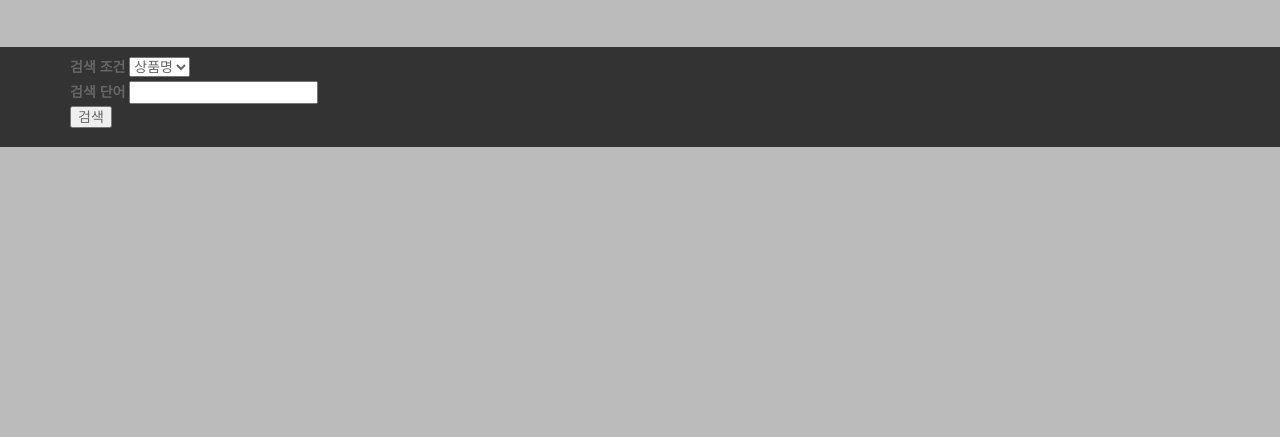
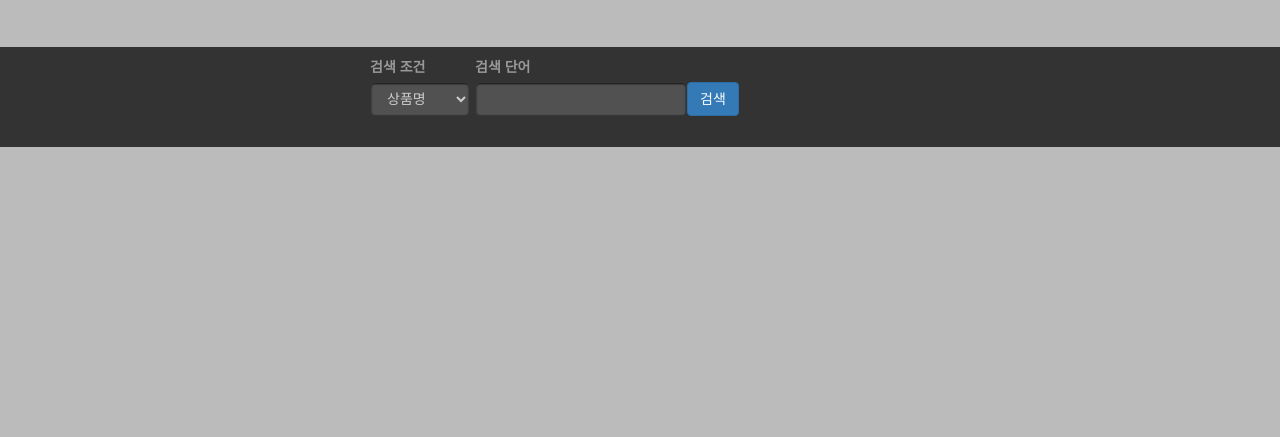
Before and after one commit to kcs1580/fridaypj1, a plain HTML site: page WebContent/item.html in a window 1280 px wide. Shown: the part 363-800 px from the top of the page. Drawn offline with nearby package versions, Linux system fonts and the light colour scheme.

Commit message:
add search-bar

```diff
--- a/WebContent/css/style.css
+++ b/WebContent/css/style.css
@@ -138,10 +138,25 @@ body{
 	padding-bottom: 10px;
 }
 .search-bar .container{
-	color: #666666;
-	display: block;
-	position: absolute;
-    left: 50%;
-    transform: translatex(-50%);
-    line-height: 120%;
+	color: #999999;
 }
+
+.form-group{
+	float: left;
+	display: inline-block;
+}
+
+.dark-bg .form-control{
+	background-color: rgba(255, 255, 255, 0.15);
+	border-color: #353535;
+	box-shadow: inset 0 1px 2px rgba(0, 0, 0, 0.8);
+	color: #CCCCCC;
+	vertical-align: middle;
+	border-radius: 5px;
+	position: relative;
+	margin-right: 5px;
+}
+
+.key-form{
+	width: 100px;
+}
--- a/WebContent/item.html
+++ b/WebContent/item.html
@@ -101,19 +101,23 @@
 
 	<div class="search-bar">
 		<div class="container">
+			<div class="col-md-3"></div>
+			<div class="col-md-6 dark-bg">
 				<form>
-				<div class="search-condition">
+					<div class="form-group">
 						<label>검색 조건</label>
-					<select name="condition">
+						<select name="condition" class="key-form form-control">
 							<option value="1">상품명</option>
 						</select>
 					</div>
-				<div class="search-content">
+					<div class="form-group">
 						<label>검색 단어</label>
-					<input type="text">
+						<input type="text" class="form-control">
 					</div>
-				<button type="submit">검색</button>
+					<button type="submit" class="btn btn-md btn-primary" style="margin-top: 25px;">검색</button>
 				</form>
+			</div>
+			<div class="col-md-3"></div>
 		</div>
 	</div>
 
```
Lines whose indentation alone changed are shown as unchanged.
